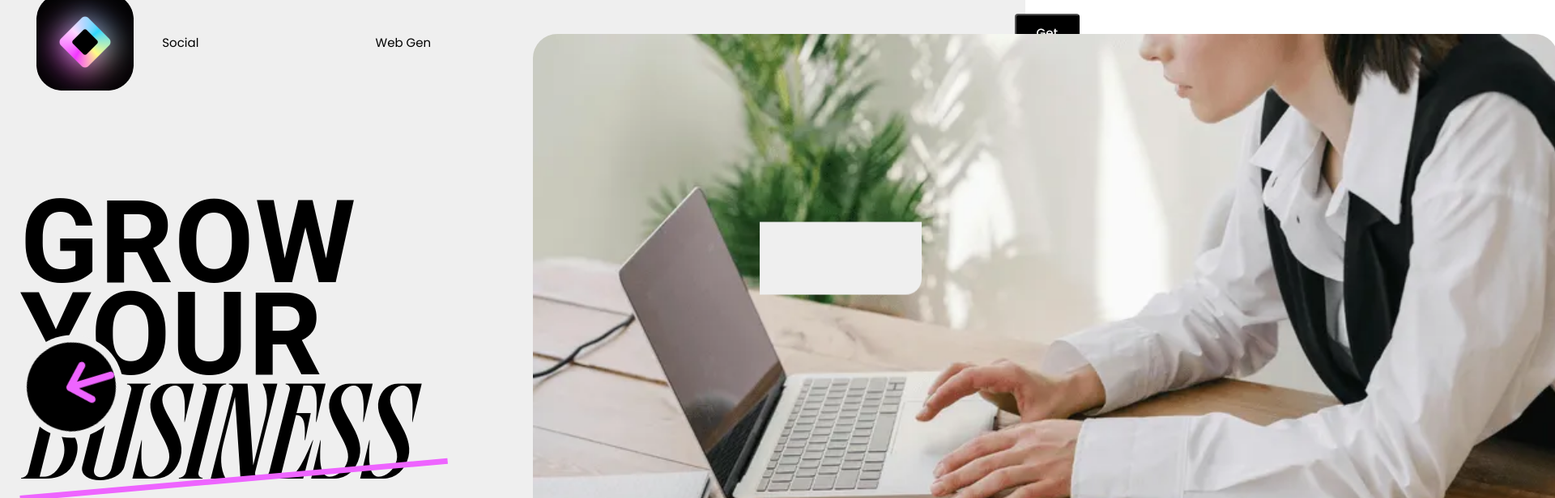
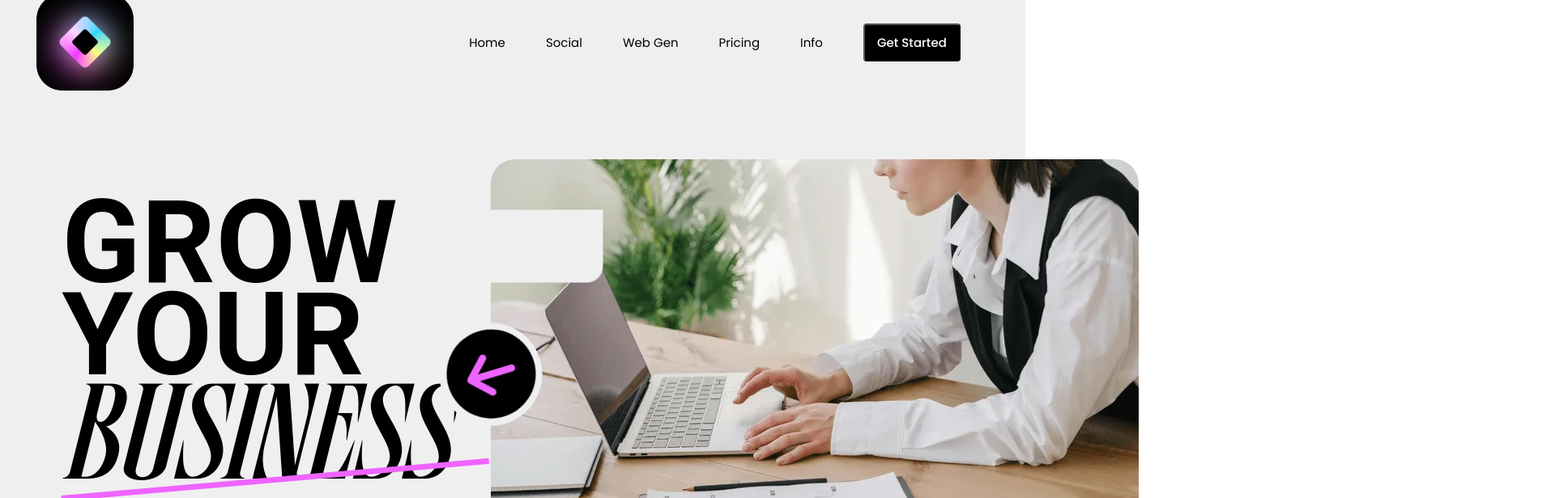
Before and after one commit to haideralicodes/BUSINESS-BUDDY, a React (Vite) app in the folder frontend/: page / in a window 1280 px wide. Shown: the top 616 px of the page at 81% size, 1920 px wide, since content can reach past the window. Built offline with nearby package versions, Linux system fonts and the light colour scheme; a web font is replaced by a local one.

Commit message:
Updated index.css

```diff
--- a/frontend/src/index.css
+++ b/frontend/src/index.css
@@ -5,7 +5,6 @@
     margin:0;
     padding:0;
     box-sizing: border-box;
-    width:98.9vw;
 }
 
 *::selection {
```
